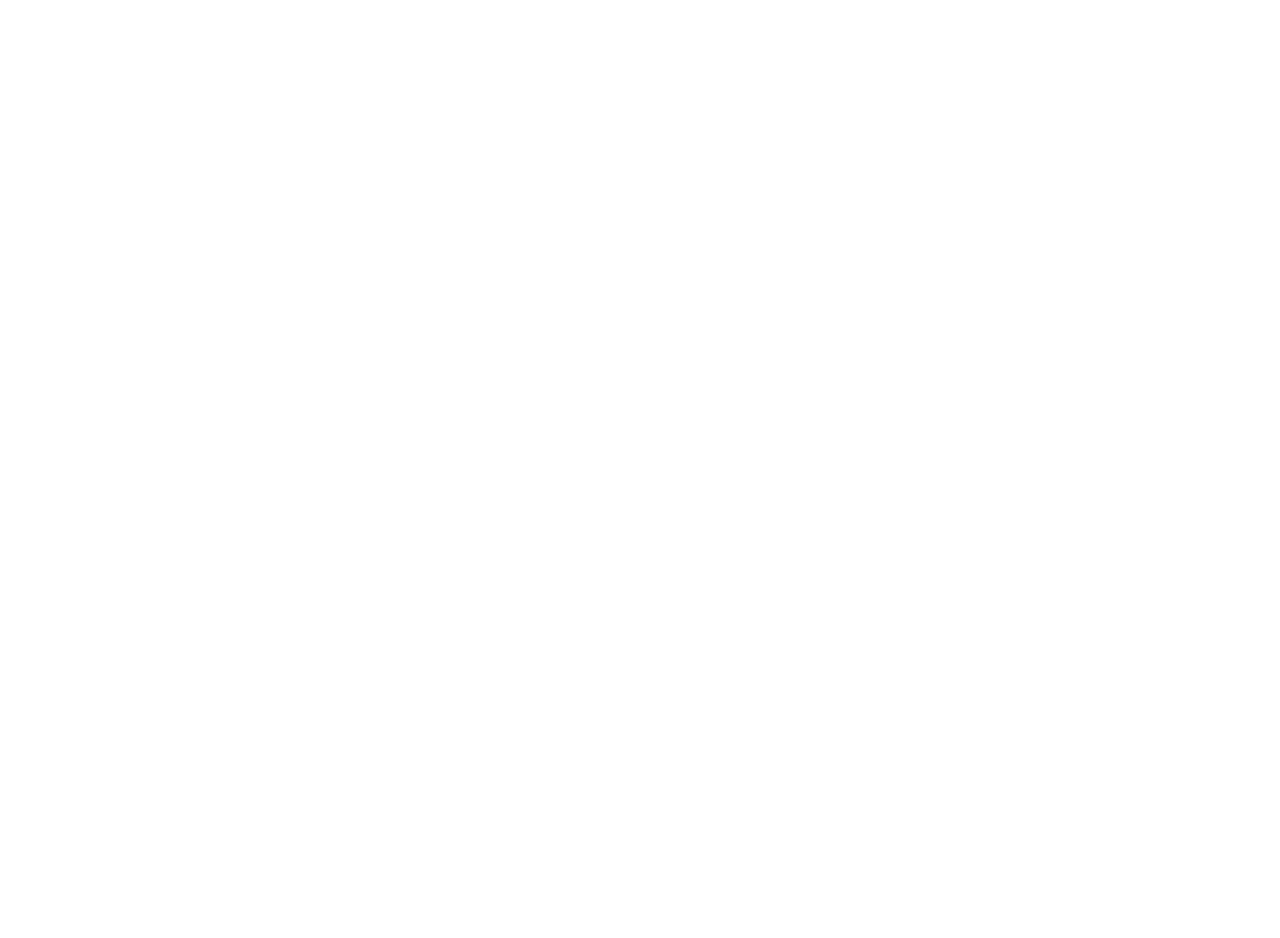
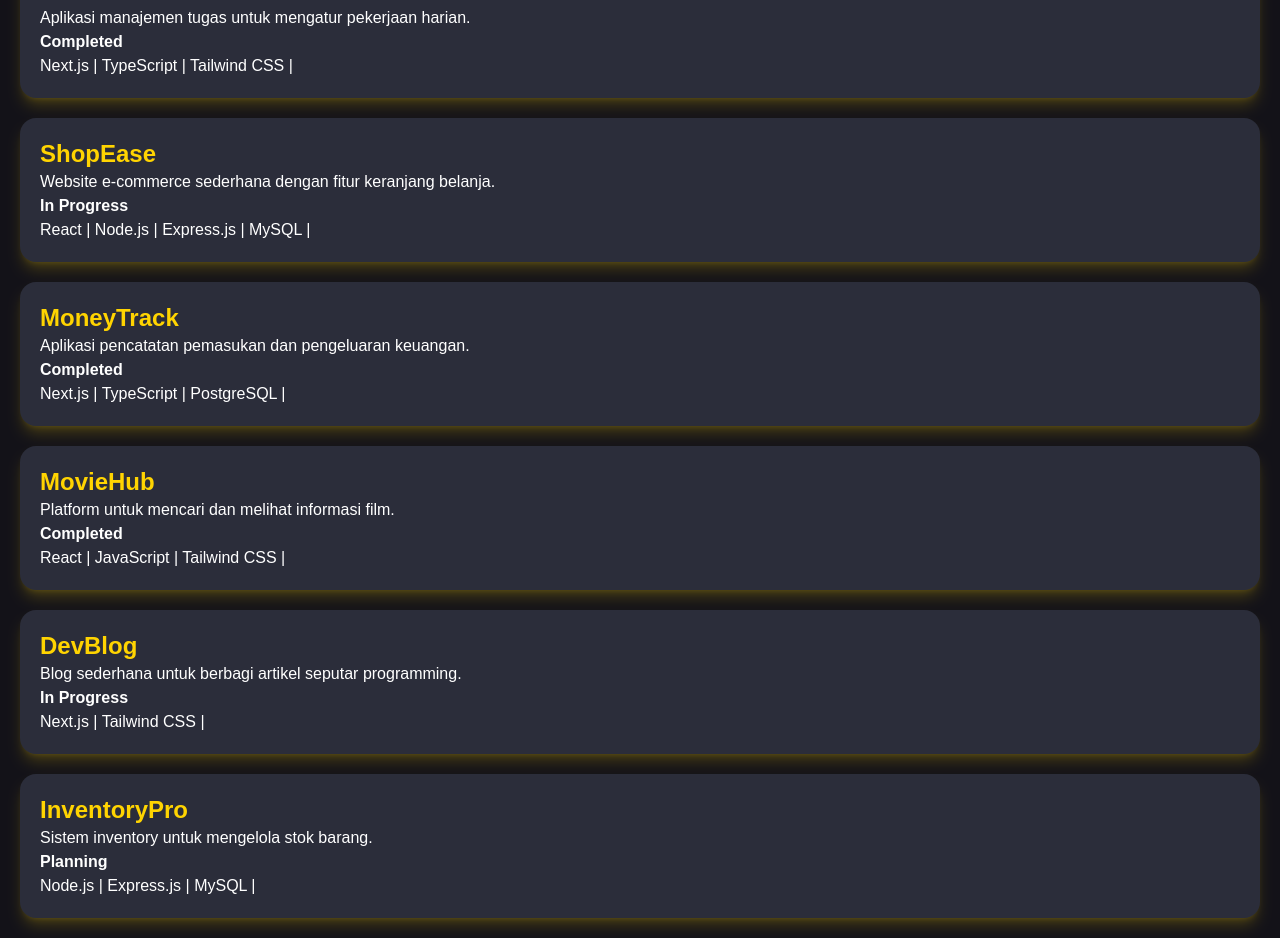
Before and after one commit to Gabriel28-main/Gabriel-Dwi-Putra, a Next.js app: page / in a window 1280 px wide. Shown: the part 866-1804 px from the top of the page. Before the commit the page ends 800 px from the top, so only its background shows below. Built offline with nearby package versions, Linux system fonts and the light colour scheme.

Commit message:
feat: adding projects section

```diff
--- a/package.json
+++ b/package.json
@@ -8,6 +8,7 @@
     "start": "next start"
   },
   "dependencies": {
+    "dotenv": "^17.4.2",
     "lucide-react": "^1.35.0",
     "next": "16.3.2",
     "react": "19.2.8",
--- a/src/app/component/Home.jsx
+++ b/src/app/component/Home.jsx
@@ -16,7 +16,7 @@
 
                     <div className='text-[14px] font-bold flex  justify-center lg:justify-start gap-4 lg:text-[20px]'>
                         <a href="/picture/CV.pdf" download='CV.pdf' className='bg-[#FFD401] text-[#131218] p-1 border-[2px] border-[#ffd401]'>Download my CV</a>
-                        <a href="" className='p-1 border-[#FFD401] border-[2px]'>See my Projects</a>
+                        <a href="#projects" className='p-1 border-[#FFD401] border-[2px]'>See my Projects</a>
                     </div>
                 </div>
 
--- /dev/null
+++ b/src/app/component/projects.jsx
@@ -0,0 +1,65 @@
+import React from 'react'
+
+export default function Projects() {
+    const projects = [
+        {
+            id: 1,
+            name: "TaskFlow",
+            description: "Aplikasi manajemen tugas untuk mengatur pekerjaan harian.",
+            techStack: ["Next.js", "TypeScript", "Tailwind CSS"],
+            status: "Completed",
+        },
+        {
+            id: 2,
+            name: "ShopEase",
+            description: "Website e-commerce sederhana dengan fitur keranjang belanja.",
+            techStack: ["React", "Node.js", "Express.js", "MySQL"],
+            status: "In Progress",
+        },
+        {
+            id: 3,
+            name: "MoneyTrack",
+            description: "Aplikasi pencatatan pemasukan dan pengeluaran keuangan.",
+            techStack: ["Next.js", "TypeScript", "PostgreSQL"],
+            status: "Completed",
+        },
+        {
+            id: 4,
+            name: "MovieHub",
+            description: "Platform untuk mencari dan melihat informasi film.",
+            techStack: ["React", "JavaScript", "Tailwind CSS"],
+            status: "Completed",
+        },
+        {
+            id: 5,
+            name: "DevBlog",
+            description: "Blog sederhana untuk berbagi artikel seputar programming.",
+            techStack: ["Next.js", "Tailwind CSS"],
+            status: "In Progress",
+        },
+        {
+            id: 6,
+            name: "InventoryPro",
+            description: "Sistem inventory untuk mengelola stok barang.",
+            techStack: ["Node.js", "Express.js", "MySQL"],
+            status: "Planning",
+        },
+    ];
+
+
+    return (
+        <div className='flex p-5 bg-[#131218] gap-5 flex-wrap w-full' id='projects'>
+            {projects.map((project) => (
+                <div key={project.id} className='bg-[#2B2D3A] w-full p-5 text-justify rounded-2xl lg:w-2xl lg:grow text-white shadow-lg/20 shadow-[#FFD401]'>
+                    <h2 className='text-2xl font-extrabold text-[#FFD401]'>{project.name}</h2>
+                    <p>{project.description}</p>
+                    <p className='font-bold'>{project.status}</p>
+
+                    {project.techStack.map((tech) => (
+                        <span key={tech}> {tech} |</span>
+                    ))}
+                </div>
+            ))}
+        </div>
+    )
+}
--- a/src/app/page.jsx
+++ b/src/app/page.jsx
@@ -1,5 +1,6 @@
 import React from 'react'
 import Home from './component/Home'
+import Projects from './component/projects'
 // import Navbar from './component/Navbar'
 // import About from './component/about'
 export default function page() {
@@ -8,6 +9,7 @@
       {/* <Navbar /> */}
       <Home />
       {/* <About /> */}
+      <Projects />
     </div>
   )
 }
```
Also changed, not shown: 1 other file (tests, documents, lock files or other folders).
